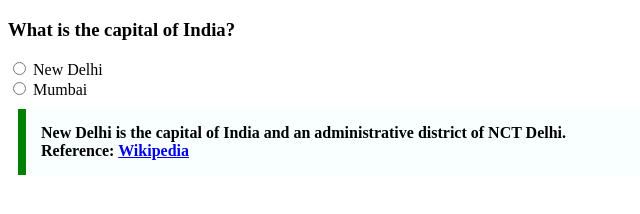
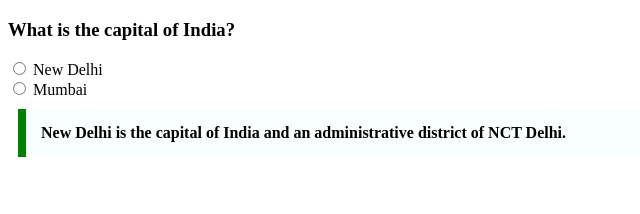
Before and after one commit to acciojob/trivia-Istiyakahmad, a website: page main.html in a window 1280 px wide. Shown: the whole page, without its empty margins (0-640 px from the left). Drawn offline with Linux system fonts and the light colour scheme.

Commit message:
created a submission

```diff
--- a/main.html
+++ b/main.html
@@ -35,7 +35,7 @@
   <!-- Quotation -->
   <blockquote>
     New Delhi is the capital of India and an administrative district of NCT Delhi.
-    Reference: <a href="https://en.wikipedia.org/wiki/New_Delhi">Wikipedia</a>
+    <!--Reference: <a href="https://en.wikipedia.org/wiki/New_Delhi">Wikipedia</a>-->
   </blockquote>
 
 </body>
```
